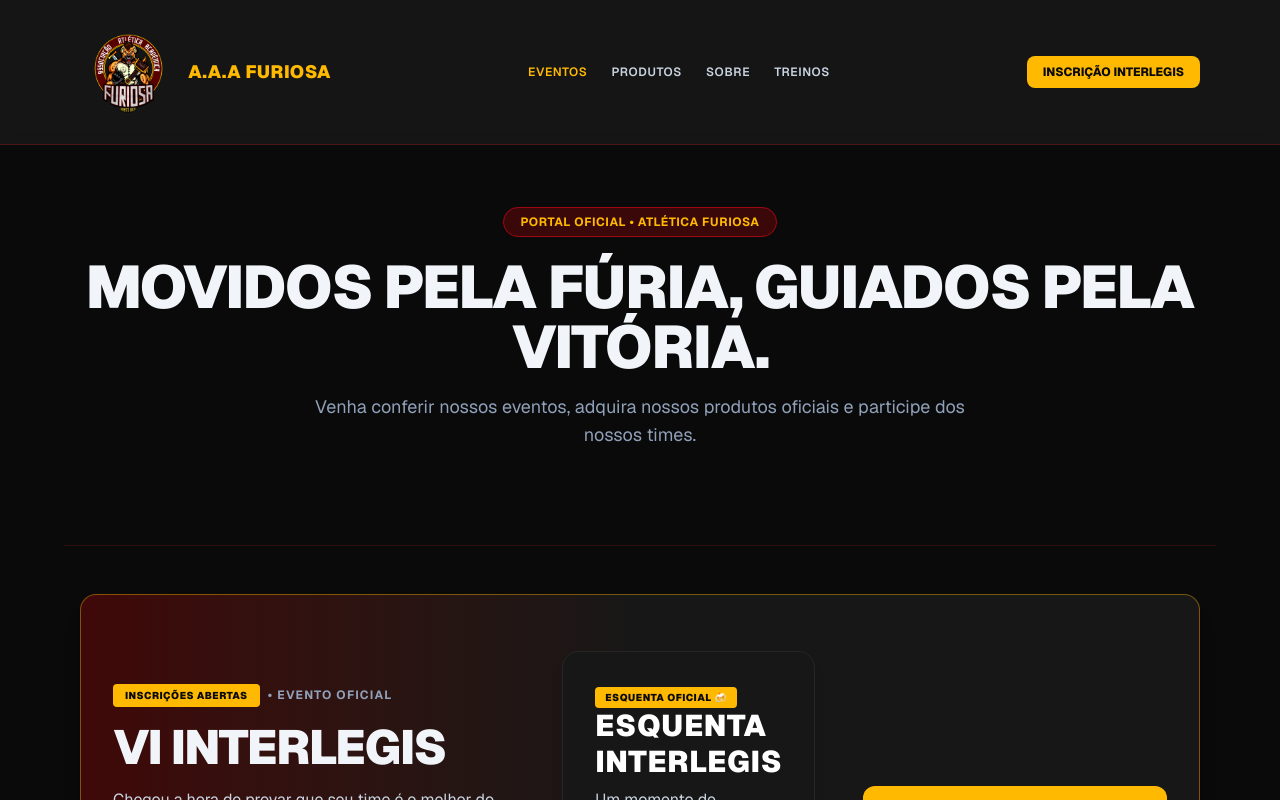
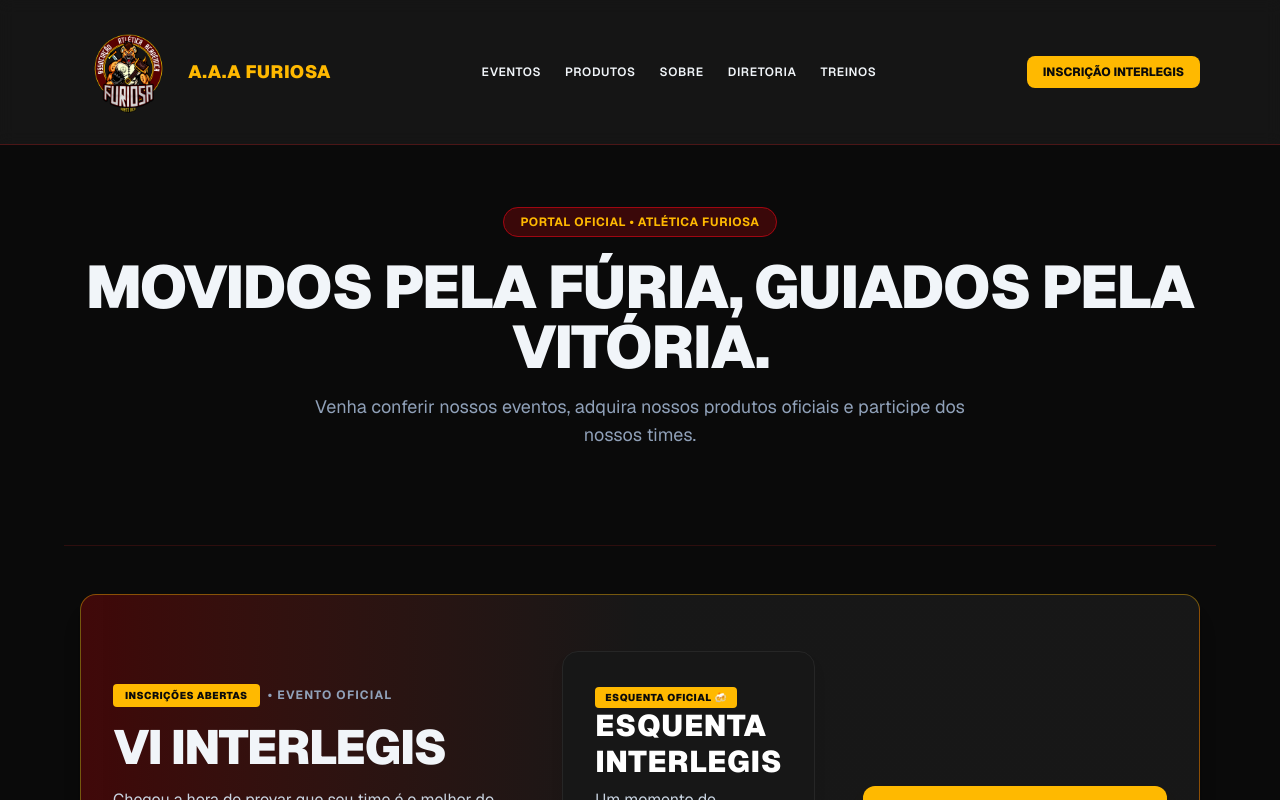
Before and after one commit to AtleticaFuriosa/atletica-furiosa, a Next.js app: page / in a window 1280 px wide. Shown: the top 800 px of the page. Built offline with nearby package versions, Linux system fonts and the light colour scheme.

Commit message:
restaura link da diretoria no cabecalho

```diff
--- a/src/app/page.tsx
+++ b/src/app/page.tsx
@@ -132,12 +132,13 @@ export default function Home() {
             </span>
           </div>
 
-          <nav className="hidden lg:flex gap-6 text-xs font-semibold uppercase tracking-wider text-slate-300">
-            <a href="#eventos" className="text-amber-400 hover:underline">Eventos</a>
-            <a href="#produtos" className="hover:text-amber-400 transition">Produtos</a>
-            <a href="#sobre" className="hover:text-amber-400 transition">Sobre</a>
-            <a href="#inscricao" className="hover:text-amber-400 transition">Treinos</a>
-          </nav>
+          <nav className="hidden lg:flex gap-6 text-xs font-semibold uppercase tracking-wider items-center">
+  <a href="#eventos" className="hover:text-amber-400 transition">Eventos</a>
+  <a href="#produtos" className="hover:text-amber-400 transition">Produtos</a>
+  <a href="#sobre" className="hover:text-amber-400 transition">Sobre</a>
+  <a href="#diretoria" className="hover:text-amber-400 transition">Diretoria</a>
+  <a href="#inscricao" className="hover:text-amber-400 transition">Treinos</a>
+</nav>
 
           <a
             href="https://forms.gle/Ki6XuTn6CVo1GgmM8"
```
